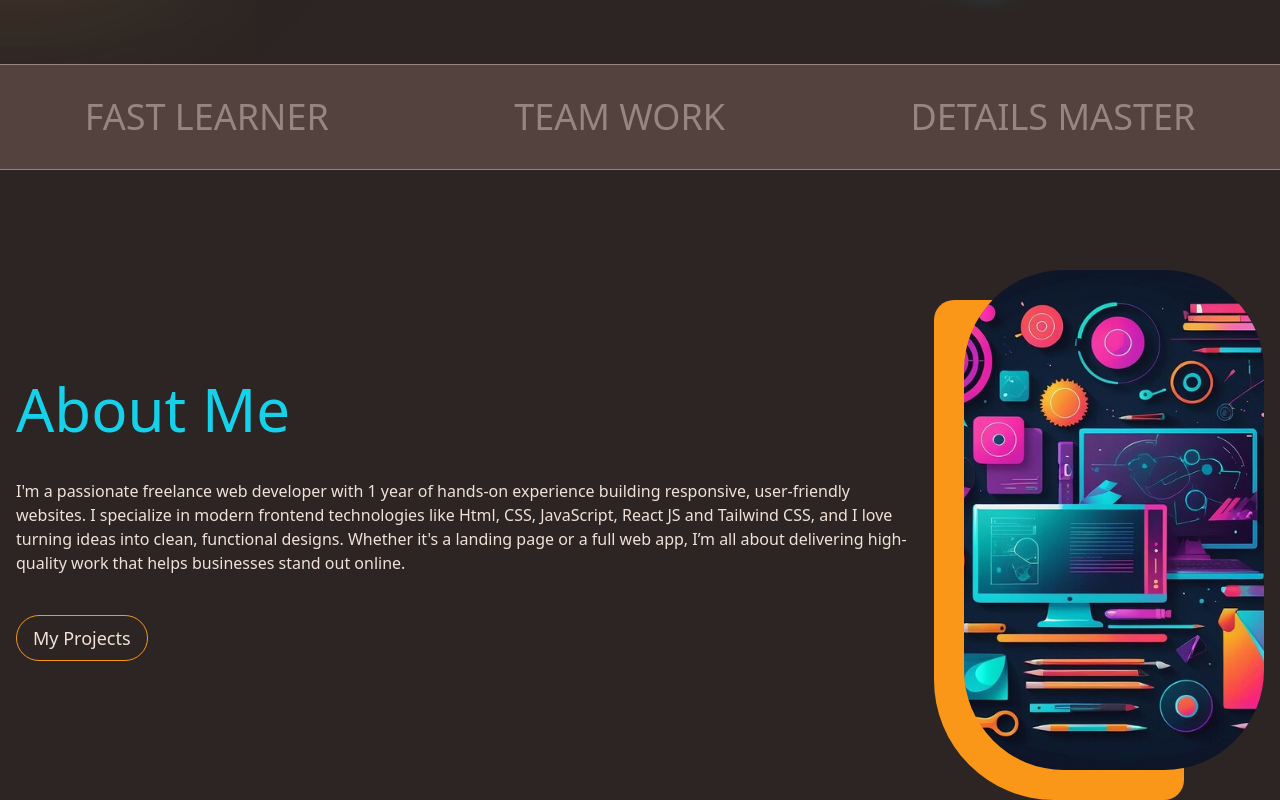
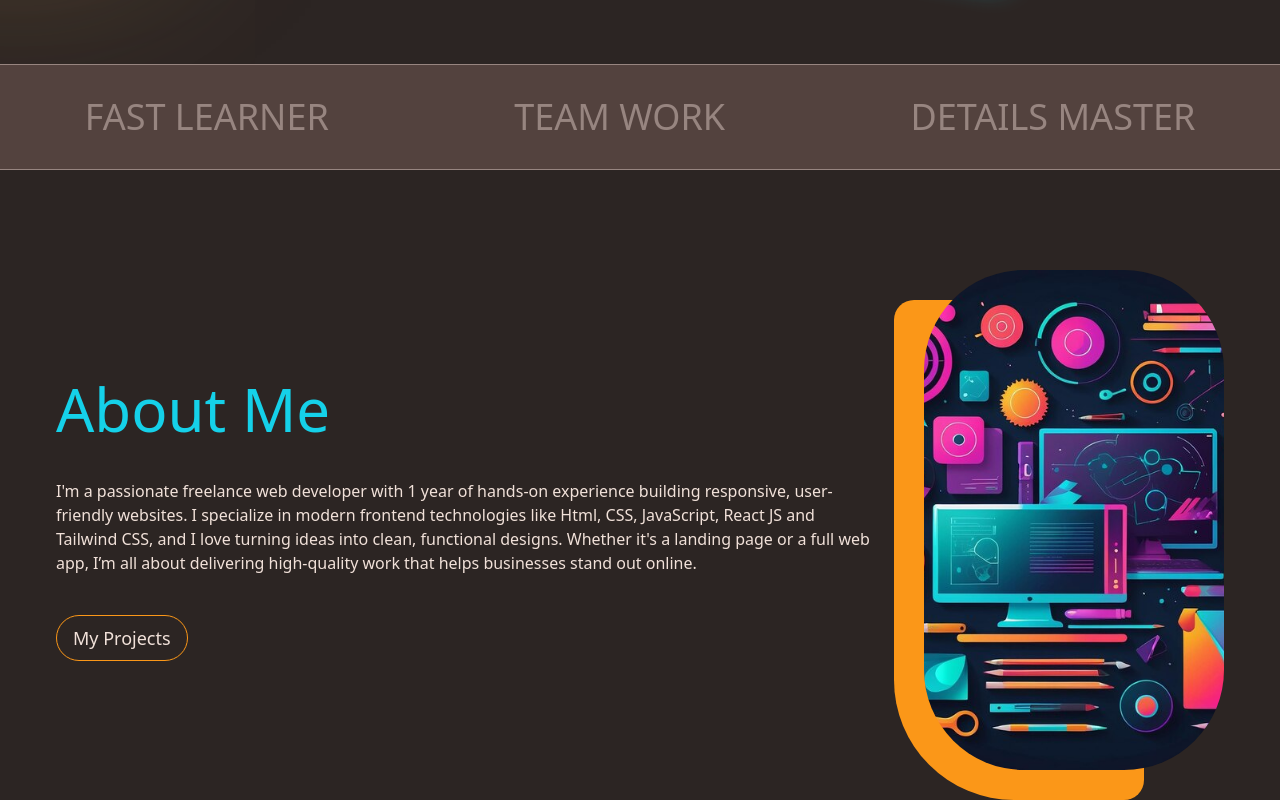
Before and after one commit to AbubakarSiddique32/Abubakar-Portfolio, a React (Vite) app: page / in a window 1280 px wide. Shown: the part 610-1410 px from the top of the page. Built offline with nearby package versions, Linux system fonts and the light colour scheme.

Commit message:
Portfolio

```diff
--- a/src/Components/AboutMe/AboutMeMain.jsx
+++ b/src/Components/AboutMe/AboutMeMain.jsx
@@ -3,7 +3,7 @@ import AboutMeText from "./AboutMeText";
 import AboutMeImage from "./AboutMeImage";
 const AboutMeMain = () => {
   return (
-    <div className="flex md:flex-row sm:flex-col mx-w-[1200px] px-4 gap-12 mx-auto mt-[100px] justify-between items-center">
+    <div className="flex md:flex-row sm:flex-col max-w-[1200px] px-4 gap-12 mx-auto mt-[100px] justify-between items-center">
       <div>
         <AboutMeText />
       </div>
```
Also changed, not shown: src/Components/SkillsSection/AllSkills.jsx (added), src/Components/SkillsSection/SingleSkill.jsx (added), src/Components/SkillsSection/SkillsMain.jsx (added), src/Components/SkillsSection/SkillsText.jsx (added).
